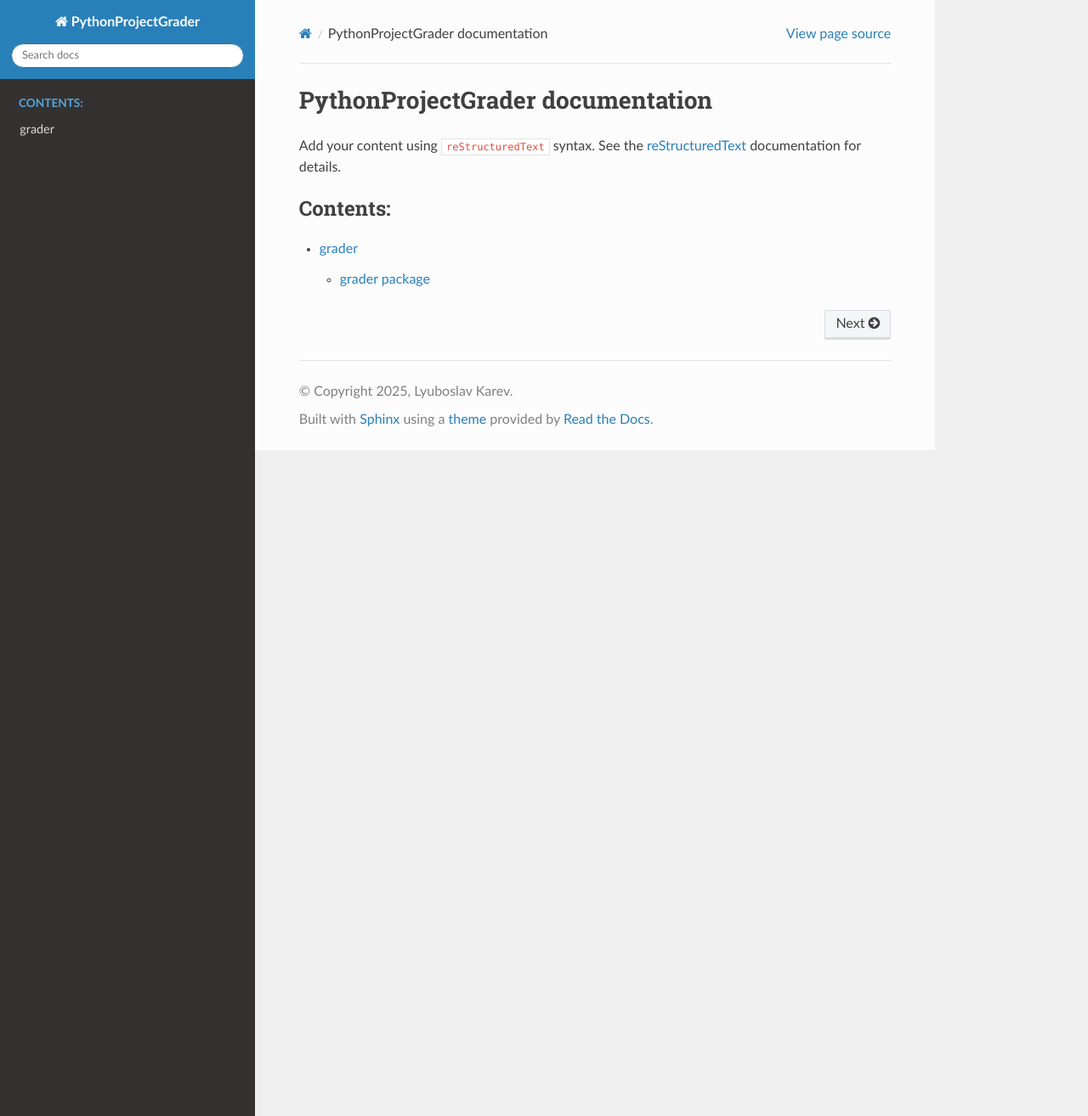
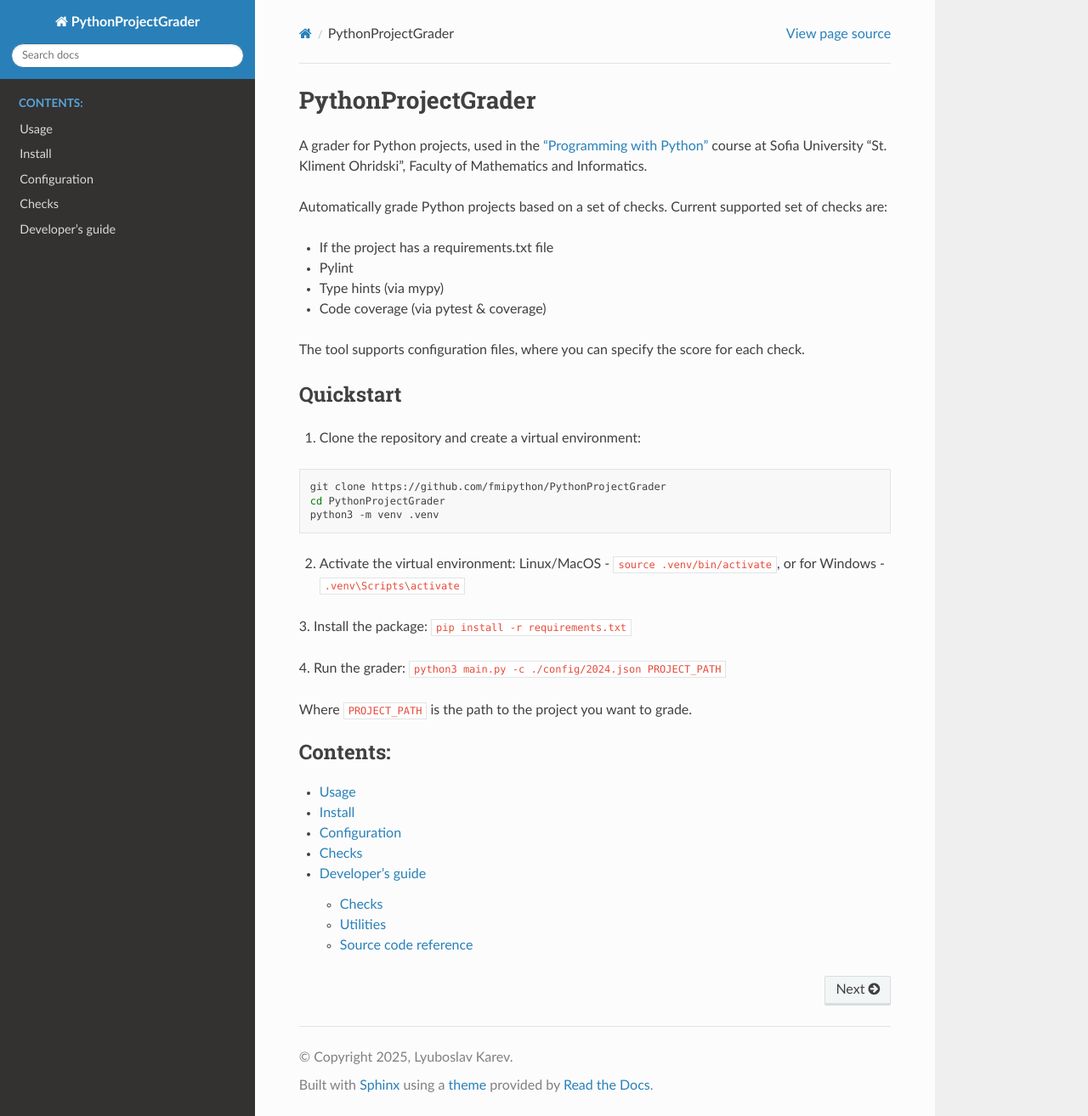
Before and after one commit to fmipython/pygrader, a Sphinx documentation site: the page built from docs/source/index.rst, in a window 1280 px wide and 1314 px high. Shown: the whole window at 85% size. Built offline with Sphinx 7.4.7 and the Read the Docs theme 3.1.0, drawn with Linux system fonts in a browser that asks for light colours.

Commit message:
Add initial documentation structure and content for project overview, installation, usage, configuration, and developer's guide

```diff
--- /dev/null
+++ b/docs/source/checks.rst
@@ -0,0 +1,2 @@
+Checks
+======
--- /dev/null
+++ b/docs/source/checks_dev.rst
@@ -0,0 +1,2 @@
+Checks
+======
--- /dev/null
+++ b/docs/source/config.rst
@@ -0,0 +1,2 @@
+Configuration
+=============
--- /dev/null
+++ b/docs/source/dev_guide.rst
@@ -0,0 +1,8 @@
+Developer's guide
+=================
+.. toctree::
+   :maxdepth: 2
+
+   checks_dev
+   utils
+   modules
--- a/docs/source/index.rst
+++ b/docs/source/index.rst
@@ -3,16 +3,50 @@
    You can adapt this file completely to your liking, but it should at least
    contain the root `toctree` directive.
 
-PythonProjectGrader documentation
-=================================
+PythonProjectGrader
+===================
 
-Add your content using ``reStructuredText`` syntax. See the
-`reStructuredText <https://www.sphinx-doc.org/en/master/usage/restructuredtext/index.html>`_
-documentation for details.
+A grader for Python projects, used in the `"Programming with Python" <https://github.com/fmipython>`_ course at Sofia University "St. Kliment Ohridski", Faculty of Mathematics and Informatics.
+
+Automatically grade Python projects based on a set of checks.
+Current supported set of checks are:
+
+- If the project has a requirements.txt file
+- Pylint
+- Type hints (via mypy)
+- Code coverage (via pytest & coverage)
+
+The tool supports configuration files, where you can specify the score for each check.
+
+==========
+Quickstart
+==========
+
+1. Clone the repository and create a virtual environment:
+
+.. code:: bash
+
+   git clone https://github.com/fmipython/PythonProjectGrader
+   cd PythonProjectGrader
+   python3 -m venv .venv
+
+2. Activate the virtual environment: Linux/MacOS - ``source .venv/bin/activate``, or for Windows - ``.venv\Scripts\activate``
+
+3. Install the package:
+``pip install -r requirements.txt``
+
+4. Run the grader:
+``python3 main.py -c ./config/2024.json PROJECT_PATH``
+
+Where ``PROJECT_PATH`` is the path to the project you want to grade.
 
 
 .. toctree::
    :maxdepth: 2
    :caption: Contents:
 
-   modules
+   usage
+   install
+   config
+   checks
+   dev_guide
--- /dev/null
+++ b/docs/source/install.rst
@@ -0,0 +1,2 @@
+Install
+=======
--- a/docs/source/modules.rst
+++ b/docs/source/modules.rst
@@ -1,5 +1,5 @@
-grader
-======
+Source code reference
+=====================
 
 .. toctree::
    :maxdepth: 4
--- /dev/null
+++ b/docs/source/usage.rst
@@ -0,0 +1,2 @@
+Usage
+=====
--- /dev/null
+++ b/docs/source/utils.rst
@@ -0,0 +1,2 @@
+Utilities
+=========
```
